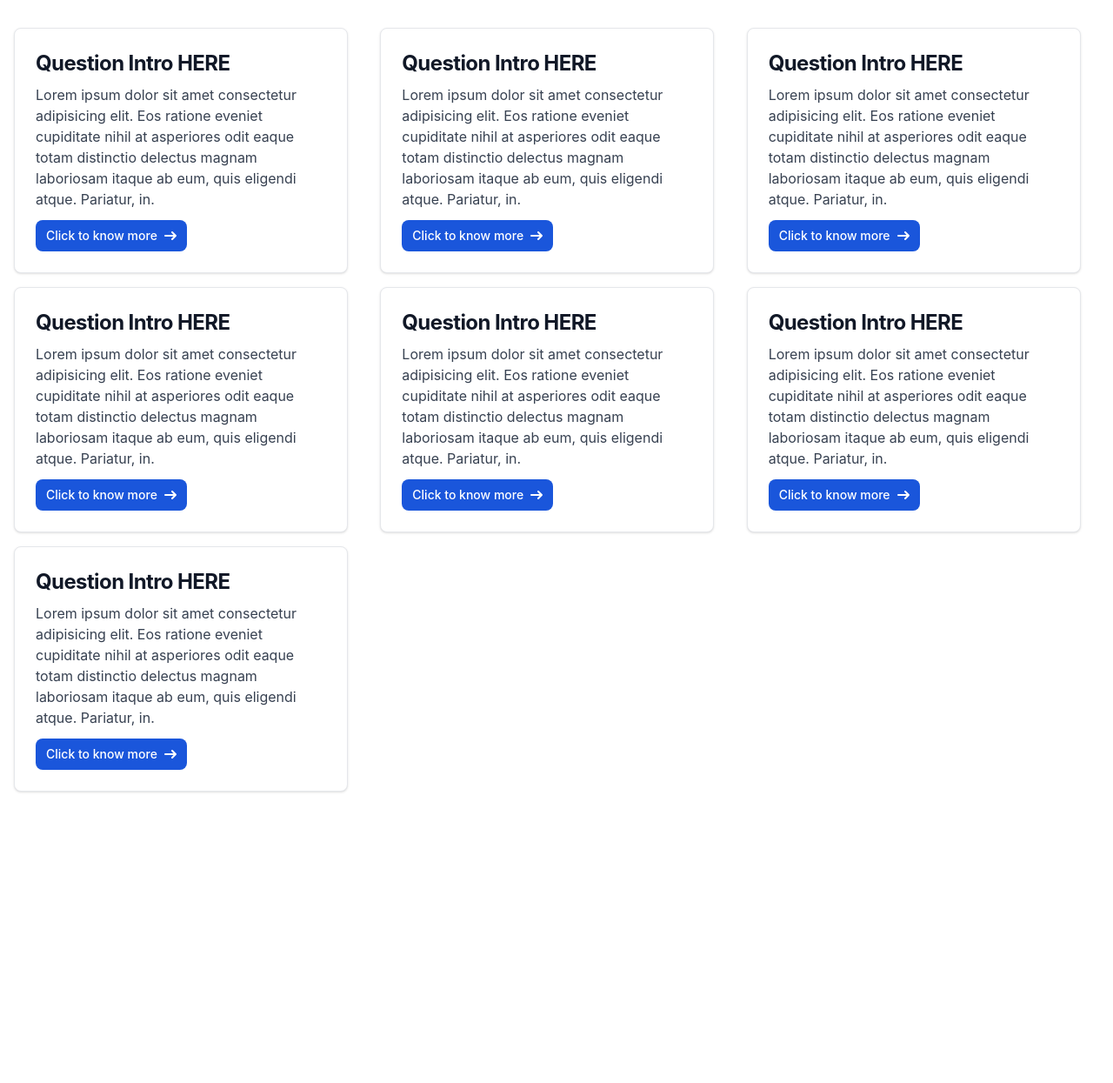
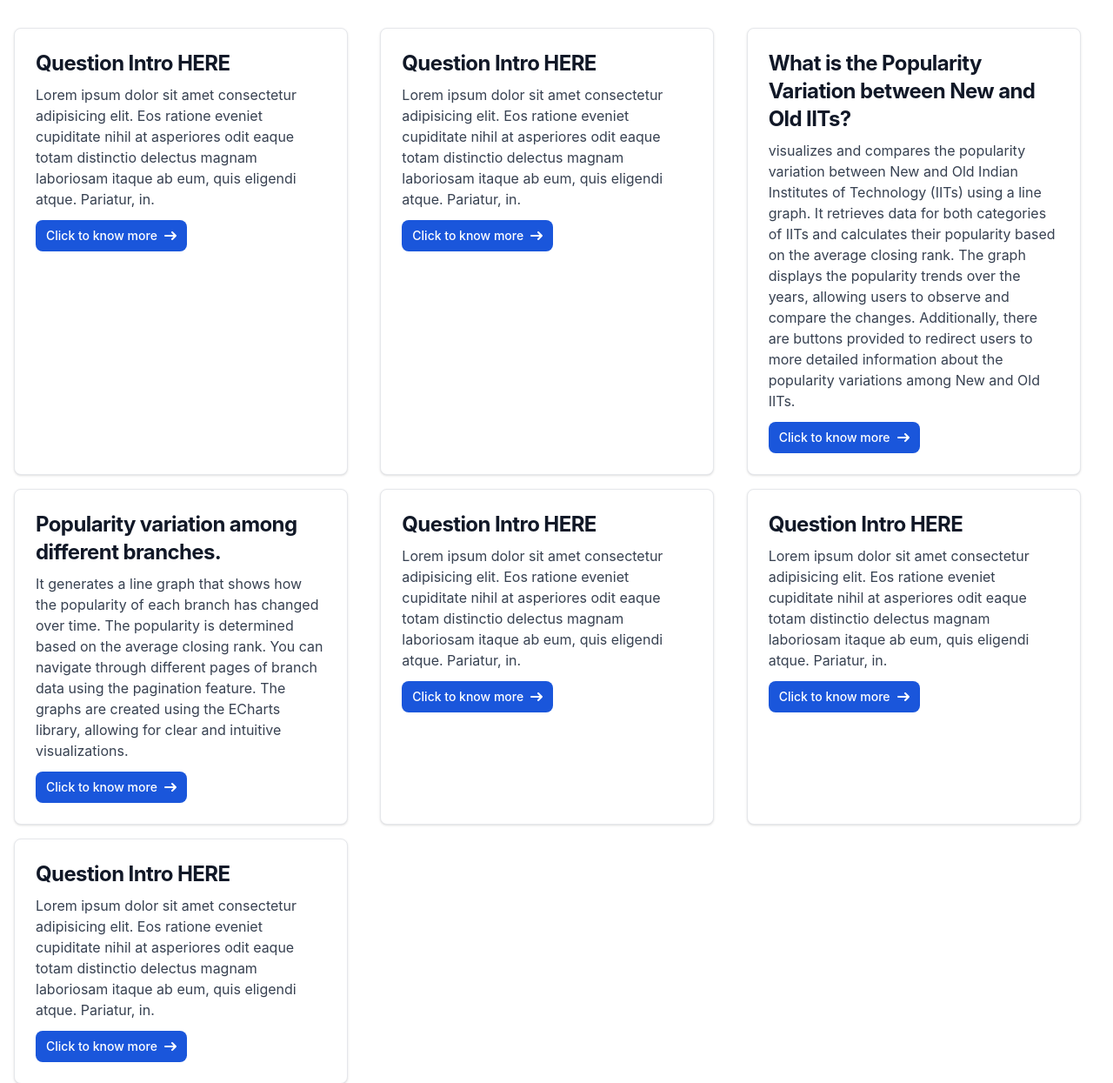
Before and after one commit to Akshat2403/JosaaDataAnalysis, a Django app: template main/templates/main/dashboard.html in a window 1280 px wide. Shown: the part 57-1302 px from the top of the page at 87% size. Before the commit the page ends 968 px from the top, so only its background shows below. Run offline with Django 3.2, Linux system fonts and the light colour scheme; the template is opened without the code that fills it, so the values that code supplies are empty; some libraries are stand-ins or nearby versions.

Commit message:
frontend changes

```diff
--- a/main/templates/main/Mohit_q1.html
+++ b/main/templates/main/Mohit_q1.html
@@ -28,7 +28,7 @@
 </head>
 <body>
   {% block content %}
-  <h1 style="padding-top: 10px;text-align:center; font-size: 5vh;">What is the Popularity Variation between New and Old IITs?
+  <h1 style="padding-top: 10px;text-align:center; font-size: 5vh; color: gray;">What is the Popularity Variation between New and Old IITs?
   </h1>
   <div id="graph-container" style="width:80vw; height: 70vh;"></div>
   <div class="button-container">
--- a/main/templates/main/Mohit_q1exp.html
+++ b/main/templates/main/Mohit_q1exp.html
@@ -9,7 +9,7 @@
 </head>
 <body style="background-color: rgb(31, 41, 55); color: white;">
   {% block content %}
-  <h1 style="padding-top: 10px;text-align:center; font-size: 5vh;">What is the Popularity Variation among New IITs?
+  <h1 style="padding-top: 10px;text-align:center; font-size: 5vh; color: gray;">What is the Popularity Variation Among New IITs?
   </h1>
   <div id="graph-container" style="width: 80vw; height: 70vh;"></div>
 
--- a/main/templates/main/Mohit_q1exp2.html
+++ b/main/templates/main/Mohit_q1exp2.html
@@ -10,7 +10,7 @@
 <body style="background-color: rgb(31, 41, 55); color: white;">
   {% block content %}
 
-  <h1 style="padding-top: 10px;text-align:center; font-size: 5vh;">What is the Popularity Variation among Old IITs?
+  <h1 style="padding-top: 10px;text-align:center; font-size: 5vh; color: gray;">What is the Popularity Variation Among Old IITs?
   </h1>
   <div id="graph-container" style="width: 80vw; height: 70vh; "></div>
 
--- a/main/templates/main/branch_popularity.html
+++ b/main/templates/main/branch_popularity.html
@@ -126,7 +126,7 @@
   <div class="load"></div>
   <div id="fade">
     <div>
-      <h1 style="padding-top: 10px; text-align:center; font-size: 5vh;">What is the Popularity Variation of Different branches?
+      <h1 style="padding-top: 10px; text-align:center; font-size: 5vh; color:gray;">What is the Popularity Variation Among Different Branches?
       </h1>
     </div>
     <div id="graph-container" style="width: 80vw; height: 70vh; padding-top: 30px;"></div>
--- a/main/templates/main/dashboard.html
+++ b/main/templates/main/dashboard.html
@@ -51,12 +51,10 @@
                 </div>
                 <div
                     class="max-w-sm p-6 bg-white border border-gray-200 rounded-lg shadow dark:bg-gray-800 dark:border-gray-700">
-                    <h5 class="mb-2 text-2xl font-bold tracking-tight text-gray-900 dark:text-white">Question Intro HERE
+                    <h5 class="mb-2 text-2xl font-bold tracking-tight text-gray-900 dark:text-white">What is the Popularity Variation between New and Old IITs?
                     </h5>
-                    <p class="mb-3 font-normal text-gray-700 dark:text-gray-400">Lorem ipsum dolor sit amet consectetur
-                        adipisicing elit. Eos ratione eveniet cupiditate nihil at asperiores odit eaque totam distinctio
-                        delectus magnam laboriosam itaque ab eum, quis eligendi atque. Pariatur, in.</p>
-                    <a href="#"
+                    <p class="mb-3 font-normal text-gray-700 dark:text-gray-400"> visualizes and compares the popularity variation between New and Old Indian Institutes of Technology (IITs) using a line graph. It retrieves data for both categories of IITs and calculates their popularity based on the average closing rank. The graph displays the popularity trends over the years, allowing users to observe and compare the changes. Additionally, there are buttons provided to redirect users to more detailed information about the popularity variations among New and Old IITs.</p>
+                    <a href="{% url 'Moh_q1' %}"
                         class="inline-flex items-center px-3 py-2 text-sm font-medium text-center text-white bg-blue-700 rounded-lg hover:bg-blue-800 focus:ring-4 focus:outline-none focus:ring-blue-300 dark:bg-blue-600 dark:hover:bg-blue-700 dark:focus:ring-blue-800">
                         Click to know more
                         <svg class="w-3.5 h-3.5 ml-2" aria-hidden="true" xmlns="http://www.w3.org/2000/svg" fill="none"
@@ -68,12 +66,10 @@
                 </div>
                 <div
                     class="max-w-sm p-6 bg-white border border-gray-200 rounded-lg shadow dark:bg-gray-800 dark:border-gray-700">
-                    <h5 class="mb-2 text-2xl font-bold tracking-tight text-gray-900 dark:text-white">Question Intro HERE
+                    <h5 class="mb-2 text-2xl font-bold tracking-tight text-gray-900 dark:text-white">Popularity variation among different branches.
                     </h5>
-                    <p class="mb-3 font-normal text-gray-700 dark:text-gray-400">Lorem ipsum dolor sit amet consectetur
-                        adipisicing elit. Eos ratione eveniet cupiditate nihil at asperiores odit eaque totam distinctio
-                        delectus magnam laboriosam itaque ab eum, quis eligendi atque. Pariatur, in.</p>
-                    <a href="#"
+                    <p class="mb-3 font-normal text-gray-700 dark:text-gray-400">It generates a line graph that shows how the popularity of each branch has changed over time. The popularity is determined based on the average closing rank. You can navigate through different pages of branch data using the pagination feature. The graphs are created using the ECharts library, allowing for clear and intuitive visualizations.</p>
+                    <a href="{% url 'Moh_q2' %}"
                         class="inline-flex items-center px-3 py-2 text-sm font-medium text-center text-white bg-blue-700 rounded-lg hover:bg-blue-800 focus:ring-4 focus:outline-none focus:ring-blue-300 dark:bg-blue-600 dark:hover:bg-blue-700 dark:focus:ring-blue-800">
                         Click to know more
                         <svg class="w-3.5 h-3.5 ml-2" aria-hidden="true" xmlns="http://www.w3.org/2000/svg" fill="none"
```
